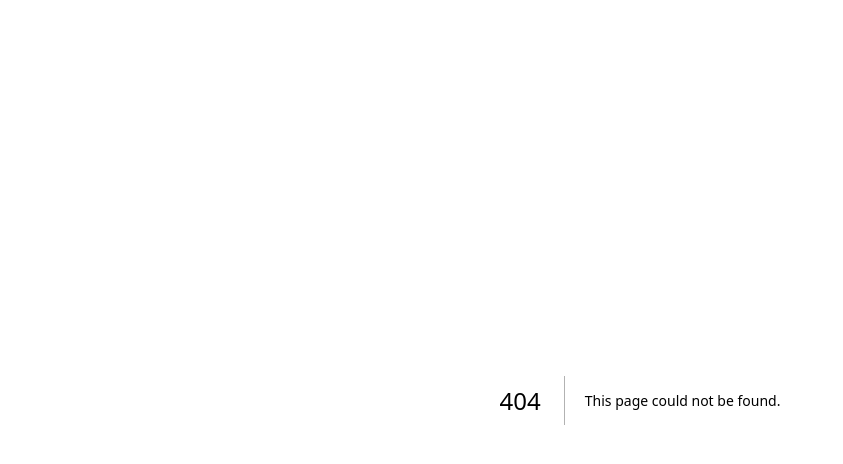
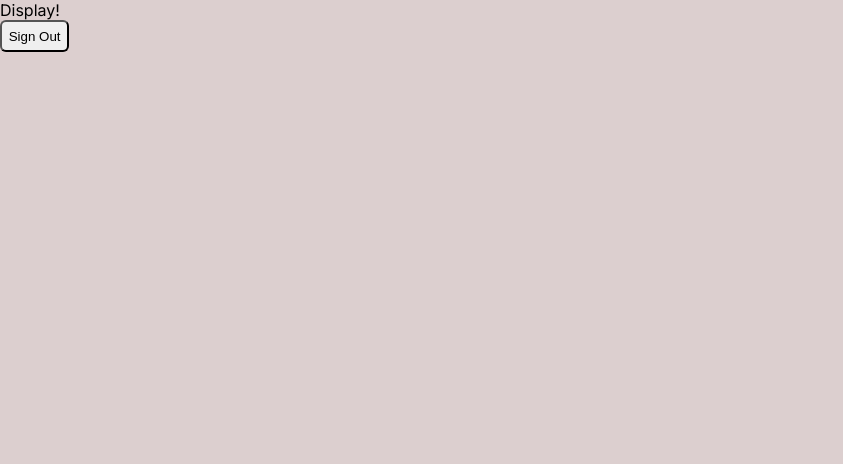
Before and after one commit to PeterHoppers/LoginApp, a Next.js app: page /display in a window 1280 px wide. Before the commit this address had no page. Shown: the top 464 px of the page, without its empty margins (0-843 px from the left). Built offline with nearby package versions, Linux system fonts and the light colour scheme.

Commit message:
Create Basic Auth for Log In
- used next-auth to create a basic authentication system for log-ins
- added basic landing page for logged in users

```diff
--- /dev/null
+++ b/app/display/layout.tsx
@@ -0,0 +1,10 @@
+export default function Layout({ children }: { children: React.ReactNode }) {
+  return (
+    <main>
+      <section>
+        <p>Display!</p>
+        {children}
+      </section>
+    </main>
+  );
+}
--- /dev/null
+++ b/app/display/page.tsx
@@ -0,0 +1,20 @@
+import styles from "./page.module.css";
+import LoginForm from "../ui/login-form";
+import { signOut } from "@/auth";
+
+export default function DisplayPage() {
+  return (
+    <>
+     <form
+          action={async () => {
+            'use server';
+            await signOut();
+          }}
+        >
+          <button>
+            Sign Out
+          </button>
+        </form>
+    </>
+  );
+}
--- /dev/null
+++ b/app/lib/definitions.ts
@@ -0,0 +1,6 @@
+export type User = {
+  id: string;
+  name: string;
+  email: string;
+  password: string;
+};
--- /dev/null
+++ b/auth.config.ts
@@ -0,0 +1,23 @@
+import type { NextAuthConfig } from 'next-auth';
+
+const loggedInLandingPage = '/display';
+
+export const authConfig = {
+  pages: {
+    signIn: '/',
+  },
+  callbacks: {
+    authorized({ auth, request: { nextUrl } }) {
+      const isLoggedIn = !!auth?.user;
+      const isOnLandingPage = nextUrl.pathname.startsWith(loggedInLandingPage);
+      if (isOnLandingPage) {
+        return isLoggedIn;
+      } else if (isLoggedIn) {
+        return Response.redirect(new URL(loggedInLandingPage, nextUrl));
+      }
+      return true;
+    },
+  },
+  providers: [],
+  secret: "feb8a3bf36efb52135cfa781d0384d25",
+} satisfies NextAuthConfig;
--- /dev/null
+++ b/auth.ts
@@ -0,0 +1,44 @@
+import NextAuth from 'next-auth';
+import Credentials from 'next-auth/providers/credentials';
+import { authConfig } from './auth.config';
+import { z } from 'zod';
+import { sql } from '@vercel/postgres';
+import type { User } from '@/app/lib/definitions';
+import bcrypt from 'bcrypt';
+
+async function getUser(email: string): Promise<User | undefined> {
+  try {
+    const user = await sql<User>`SELECT * FROM users WHERE email=${email}`;
+    return user.rows[0];
+  } catch (error) {
+    console.error('Failed to fetch user:', error);
+    throw new Error('Failed to fetch user.');
+  }
+}
+
+export const { auth, signIn, signOut } = NextAuth({
+  ...authConfig,
+  providers: [
+    Credentials({
+      async authorize(credentials) {
+        const parsedCredentials = z
+          .object({ email: z.string().email(), password: z.string().min(6) })
+          .safeParse(credentials);
+
+        if (parsedCredentials.success) {
+          const { email, password } = parsedCredentials.data;
+          const user = await getUser(email);
+          if (!user) return null;
+          const passwordsMatch = await bcrypt.compare(password, user.password);
+          console.log(passwordsMatch);
+
+          if (passwordsMatch) {
+            return user;
+          }
+        }
+
+        return null;
+      },
+    }),
+  ],
+});
```
Also changed, not shown: app/lib/actions.ts (added, +23 -0 lines), app/lib/data.ts (added, +12 -0 lines), app/ui/login-form.tsx (+11 -2 lines), middleware.ts (added, +8 -0 lines), package.json (+7 -3 lines), 2 other files (tests, documents, lock files or other folders).
